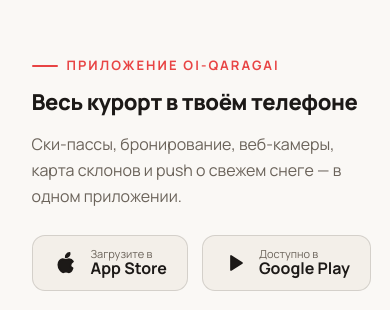
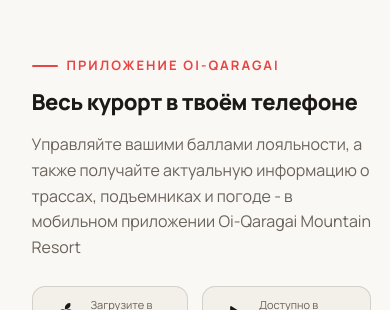
Before and after one commit to ITAcceleratorNX/OI-Qaragai, a React (Vite) app: page / in a window 390 px wide. Shown: the part 9280-9590 px from the top of the page. Built offline with nearby package versions, Linux system fonts and the light colour scheme.

Commit message:
feat: mobile add section text

```diff
--- a/src/components/Sections.jsx
+++ b/src/components/Sections.jsx
@@ -473,8 +473,9 @@
               Весь курорт в твоём телефоне
             </h2>
             <p>
-              Ски-пассы, бронирование, веб-камеры, карта склонов и push о свежем
-              снеге — в одном приложении.
+              Управляйте вашими баллами лояльности,
+              а также получайте актуальную информацию о трассах,
+              подъемниках и погоде - в мобильном приложении Oi-Qaragai Mountain Resort
             </p>
             <div className="store-row">
               <a className="store-btn" href="#">
```
